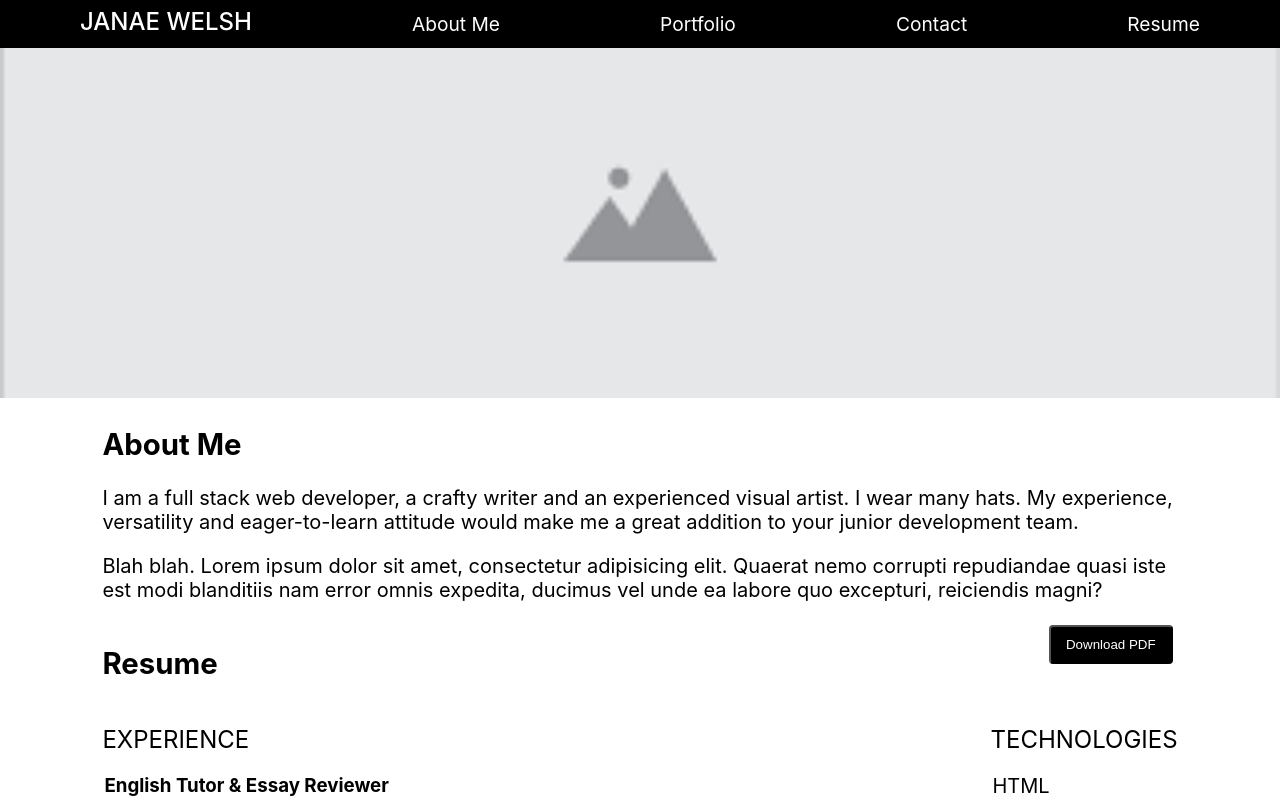
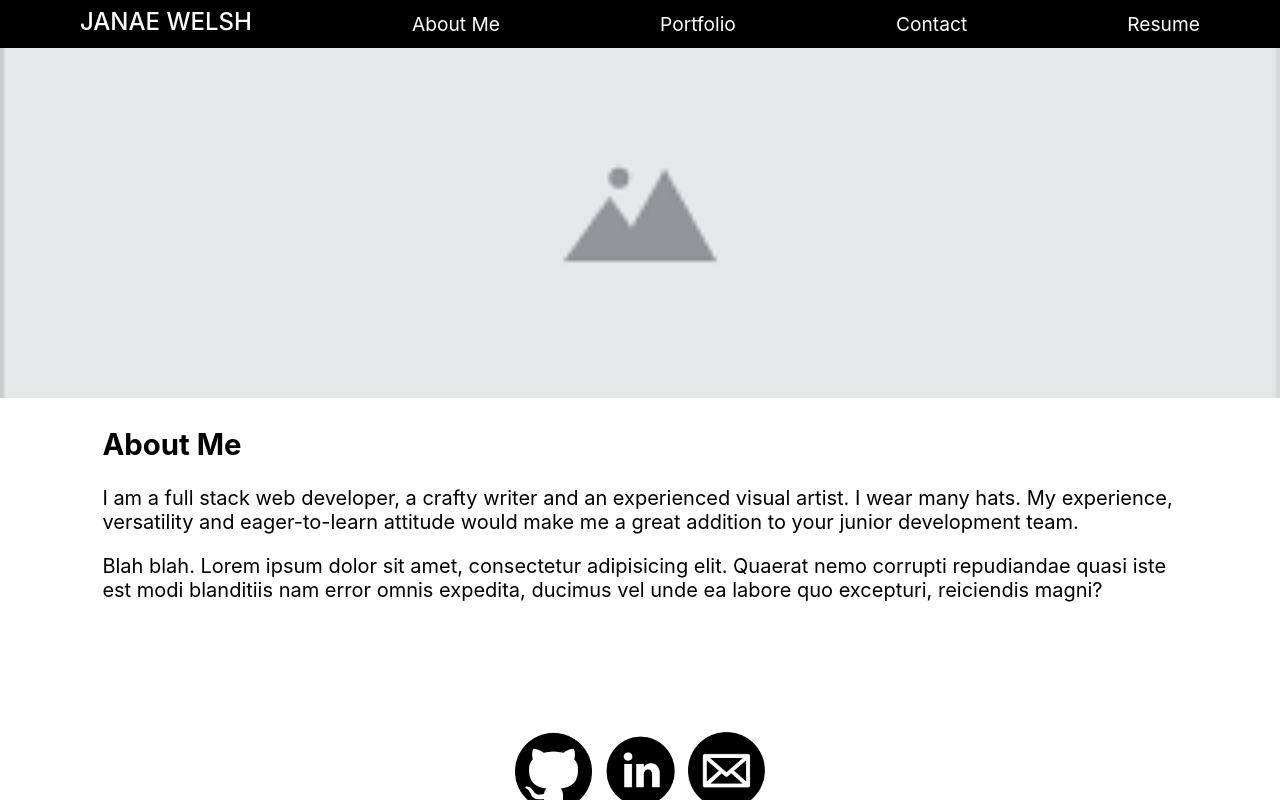
Before and after one commit to gitJanaeW/react-portfolio, a React (Create React App) app: page / in a window 1280 px wide. Shown: the top 800 px of the page. Built offline with nearby package versions, Linux system fonts and the light colour scheme.

Commit message:
working on conditional rendering

```diff
--- a/src/App.js
+++ b/src/App.js
@@ -10,8 +10,10 @@ import github from './assets/github.png';
 import linkedIn from './assets/linkedIn.png';
 
 function App() {
-  const [portfolioClicked, setPortfolioClicked] = useState(false);
-  const [contactClicked, setContactClicked] = useState(false);
+  let [aboutClicked, setAboutClicked] = useState(false);
+  let [portfolioClicked, setPortfolioClicked] = useState(false);
+  let [contactClicked, setContactClicked] = useState(false);
+  let [resumeClicked, setResumeClicked] = useState(false);
   const [projects, setProjects] = useState([
     {
       name: 'Run Buddy',
@@ -46,20 +48,38 @@ function App() {
       technologies: 'HTML / CSS / JavaScript'
     },
   ]);
+
+  function conditionalRender() {
+    if (portfolioClicked) {
+      contactClicked = resumeClicked = aboutClicked = false;
+      return (<Portfolio projects={projects}/>)
+    } else if (contactClicked) {
+      portfolioClicked = resumeClicked = aboutClicked = false;
+      return (<Contact/>)
+    } else if (resumeClicked) {
+      contactClicked = portfolioClicked = aboutClicked = false;
+      return (<Resume/>)
+    } else {
+      return (<About/>)
+    }
+  }
+
   return (
     <div>
       <header className="App-header">
         <Nav
+          aboutClicked={aboutClicked}
+          setAboutClicked={setAboutClicked}
+          portfolioClicked={portfolioClicked}
           setPortfolioClicked={setPortfolioClicked}
+          contactClicked={contactClicked}
           setContactClicked={setContactClicked}
+          resumeClicked={resumeClicked}
+          setResumeClicked={setResumeClicked}
         />
       </header>
       <main className="App">
-        <About/>
-        {/* create a component called Display and make an array with all of the other sections in it. Render accordingly */}
-        {portfolioClicked && (<Portfolio projects={projects}/>)}
-        {contactClicked && (<Contact/>)}
-        <Resume/>
+        {conditionalRender()}
       </main>
       <footer>
         <a href="https://github.com/gitJanaeW/" target="_blank" rel="noreferrer">
--- a/src/components/Nav/index.js
+++ b/src/components/Nav/index.js
@@ -1,14 +1,23 @@
 import React, { useState } from "react";
 
-const Nav = ({setPortfolioClicked, setContactClicked}) => {
+const Nav = ({
+    aboutClicked,
+    setAboutClicked,
+    portfolioClicked,
+    setPortfolioClicked,
+    contactClicked,
+    setContactClicked,
+    resumeClicked,
+    setResumeClicked,
+}) => {
     return (
         <div>
             <div className="navbar">
                <a data-testid="janaeWelsh" className="janaeWelsh" href="/">JANAE WELSH</a>
-               <a data-testid="about" href="/">About Me</a>
+               <a onClick={() => setAboutClicked(true)} data-testid="about" href="#about">About Me</a>
                <a onClick={() => setPortfolioClicked(true)} data-testid="portfolio" href="#portfolio">Portfolio</a>
                <a onClick={() => setContactClicked(true)} data-testid="contact" href="#contact">Contact</a>
-               <a data-testid="resume" href="#resume">Resume</a>
+               <a onClick={() => setResumeClicked(true)} data-testid="resume" href="#resume">Resume</a>
             </div>
         </div>
     );
```
